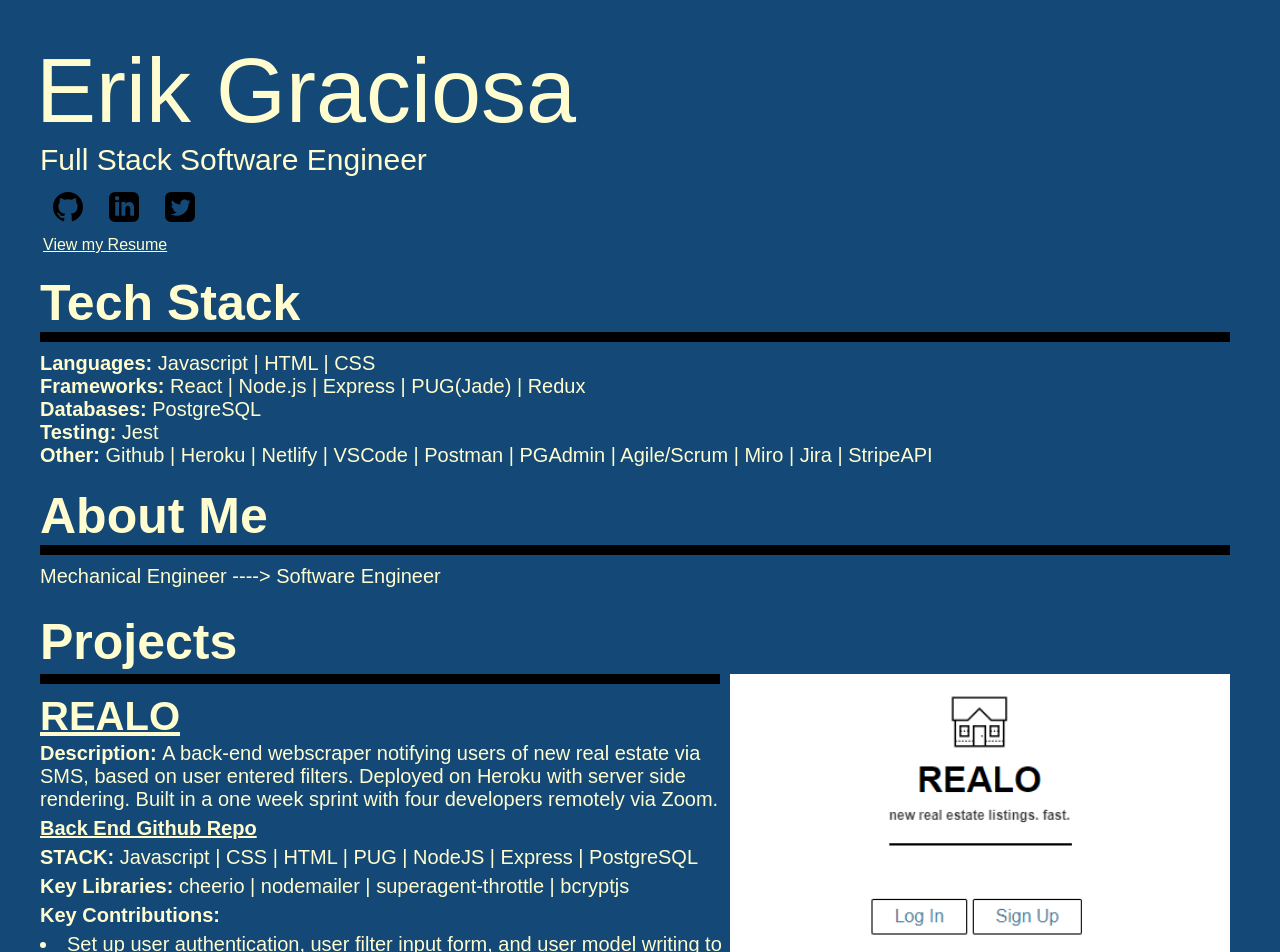
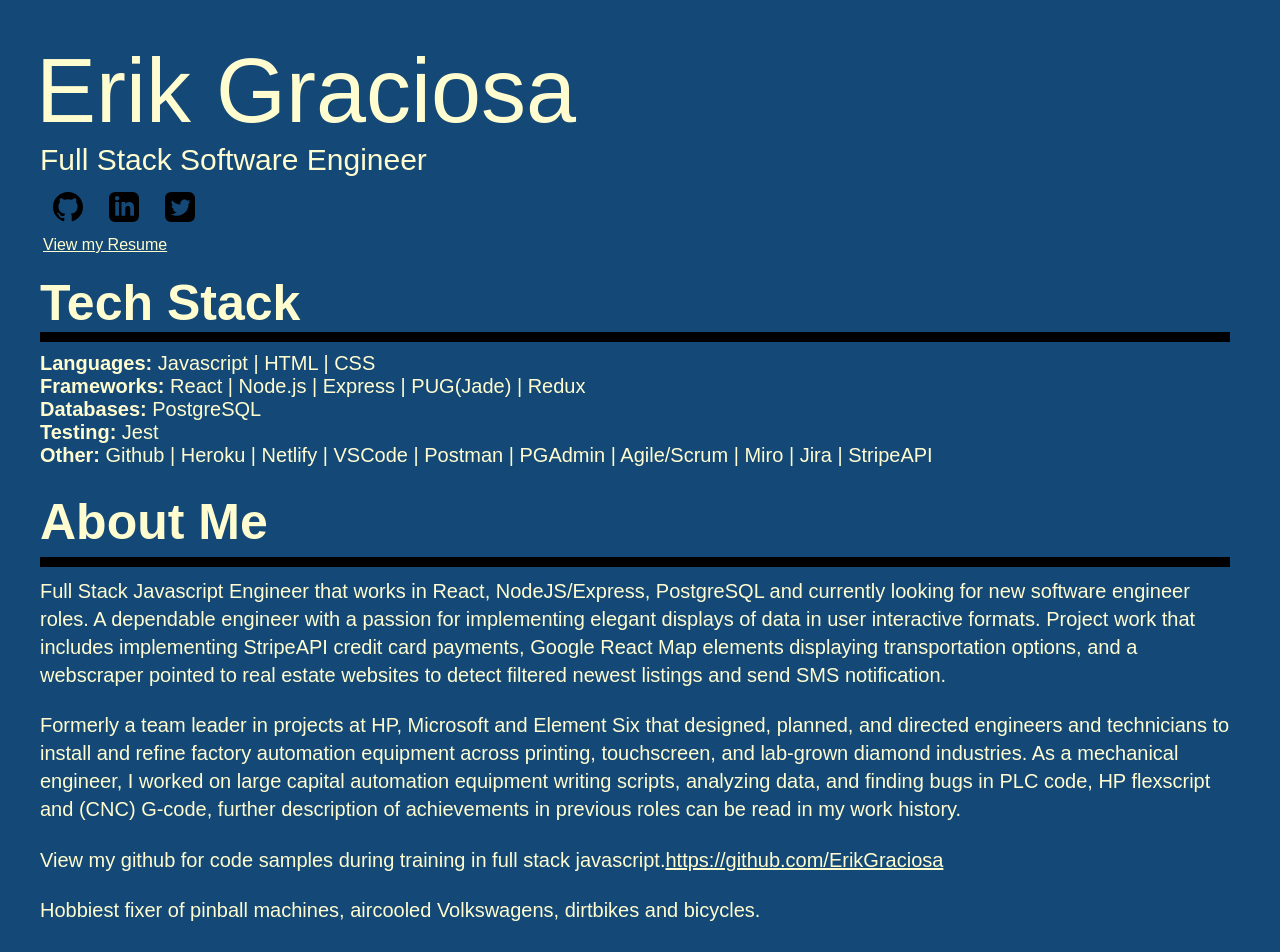
Before and after one commit to ErikGraciosa/personal-site, a React app: page / in a window 1280 px wide. Shown: the top 952 px of the page. Built offline with nearby package versions, Linux system fonts and the light colour scheme.

Commit message:
about me and stack added

```diff
--- a/src/components/aboutMe/AboutMe.css
+++ b/src/components/aboutMe/AboutMe.css
@@ -0,0 +1,3 @@
+.AboutMe {
+  line-height: 1.4;
+}
--- a/src/components/aboutMe/AboutMe.jsx
+++ b/src/components/aboutMe/AboutMe.jsx
@@ -1,11 +1,20 @@
+/* eslint-disable max-len */
 import React from 'react';
+import styles from './AboutMe.css';
 
 function AboutMe() {
   return (
-    <div>
+    <div className={styles.AboutMe}>
       <h1>About Me</h1>
       <hr/>
-      <p>Mechanical Engineer ----> Software Engineer</p>
+      <p>Full Stack Javascript Engineer that works in React, NodeJS/Express, PostgreSQL and currently looking for new software engineer roles. A dependable engineer with a passion for implementing elegant displays of data in user interactive formats. Project work that includes implementing StripeAPI credit card payments, Google React Map elements displaying transportation options, and a webscraper pointed to real estate websites to detect filtered newest listings and send SMS notification.</p>
+      <br/>
+      <p>Formerly a team leader in projects at HP, Microsoft and Element Six that designed, planned, and directed engineers and technicians to install and refine factory automation equipment across printing, touchscreen, and lab-grown diamond industries. As a mechanical engineer, I worked on large capital automation equipment writing scripts, analyzing data, and finding bugs in PLC code, HP flexscript and (CNC) G-code, further description of achievements in previous roles can be read in my work history.</p>
+      <br/>
+      <p>View my github for code samples during training in full stack javascript.
+        <a href="https://github.com/ErikGraciosa">https://github.com/ErikGraciosa</a></p>
+      <br/>
+      <p>Hobbiest fixer of pinball machines, aircooled Volkswagens, dirtbikes and bicycles.</p>
     </div>
   );
 }
--- a/src/components/projectCard/ProjectCard.css
+++ b/src/components/projectCard/ProjectCard.css
@@ -3,6 +3,7 @@
   display: flex;
   flex-direction: row-reverse;
   font-size: 20px;
+  line-height: 1.3;
 
   * {
     padding: 3px 0px;
```
